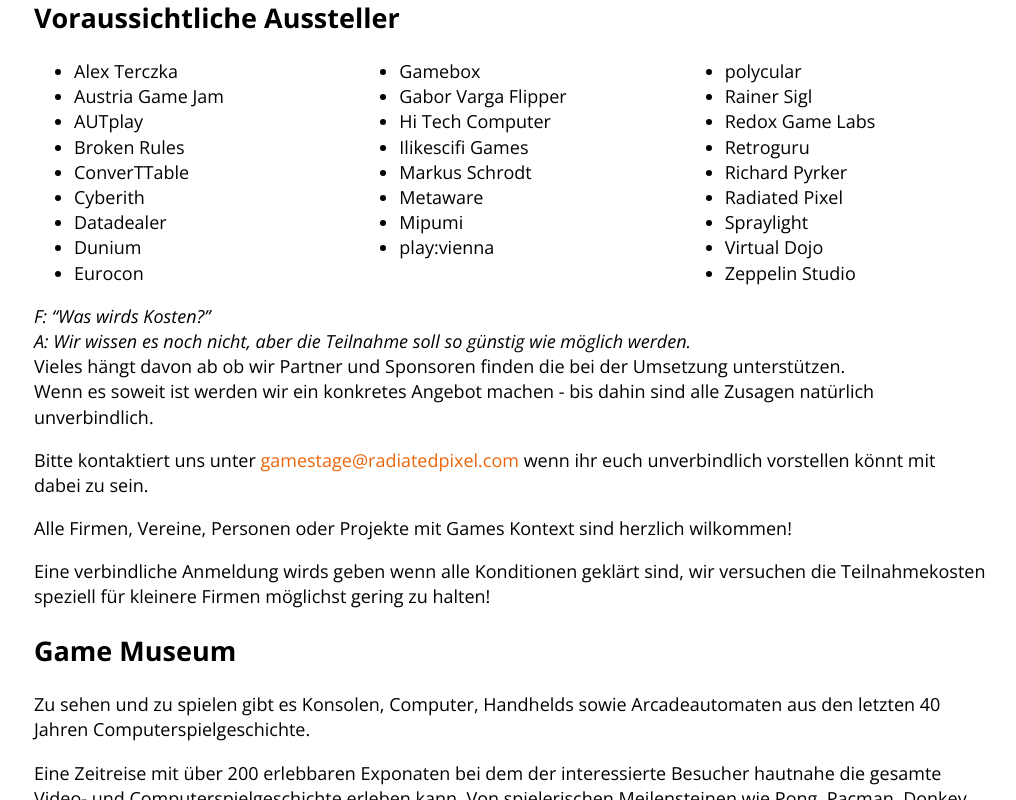
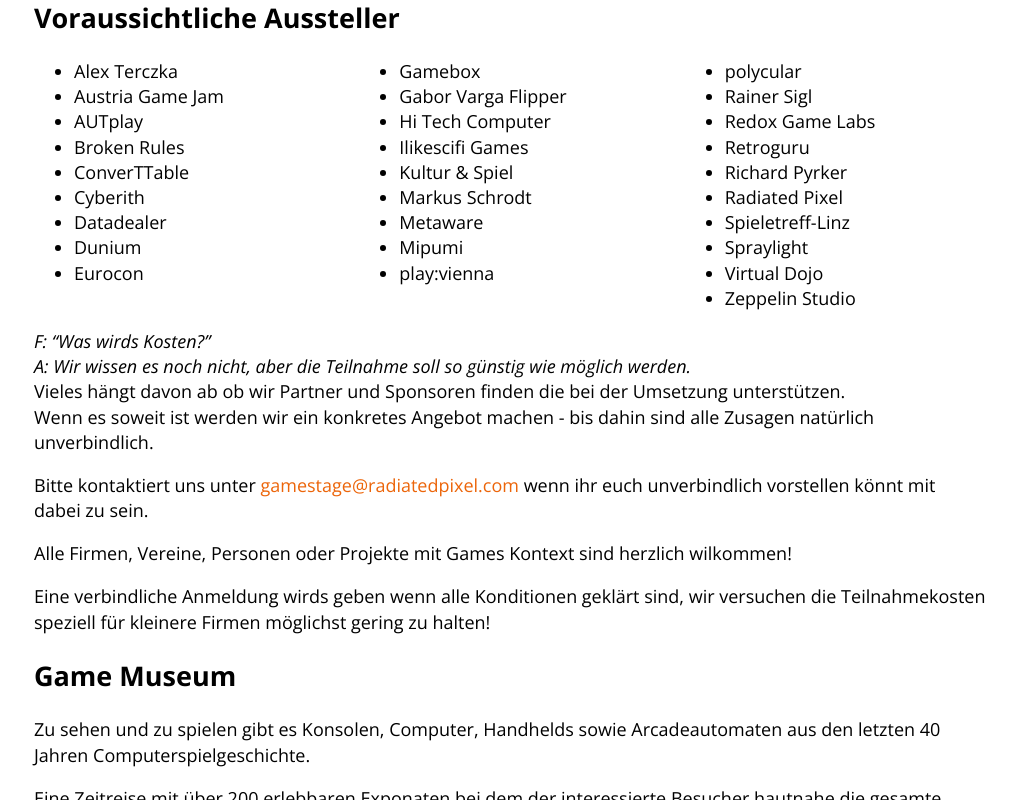
Before and after one commit to Lorti/gsexpo, a Jekyll site: the page built from index.html, in a window 1280 px wide and 900 px high, scrolled down 1313 px, cut to the strip 100-900 px from the top of the window. Shown: the whole strip, without its empty margins (130-1146 px from the left). Built offline with Jekyll 4.4.1, drawn with Linux system fonts in a browser that asks for light colours; nearby versions of some CDN libraries; Markdown is read by kramdown in place of the engine named in the settings.

Commit message:
Update exhibitors.markdown

```diff
--- a/_includes/exhibitors.markdown
+++ b/_includes/exhibitors.markdown
@@ -20,6 +20,7 @@
        <li>Gabor Varga Flipper</li>
        <li>Hi Tech Computer</li>
        <li>Ilikescifi Games</li>
+       <li>Kultur & Spiel</li>
        <li>Markus Schrodt</li>
        <li>Metaware</li>
        <li>Mipumi</li>
@@ -34,6 +35,7 @@
        <li>Retroguru</li>
        <li>Richard Pyrker</li>
        <li>Radiated Pixel</li>
+       <li>Spieletreff-Linz</li>
        <li>Spraylight</li>
        <li>Virtual Dojo</li>
        <li>Zeppelin Studio</li>
```
